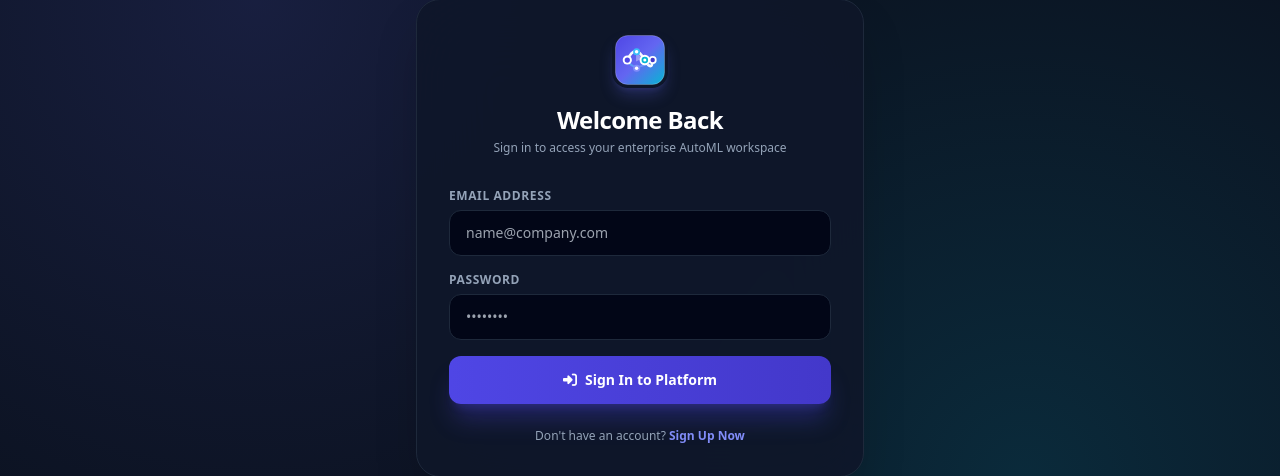
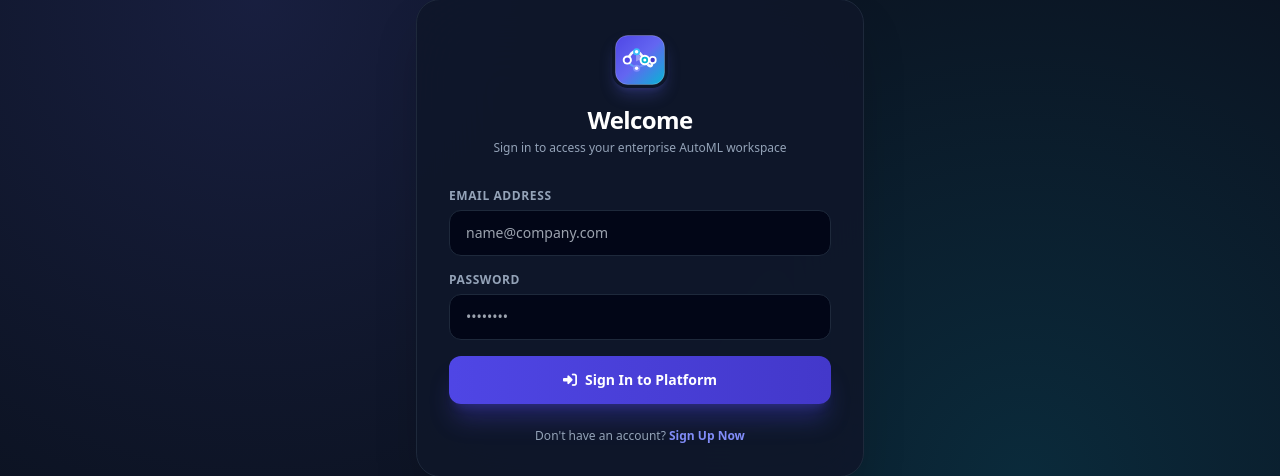
Before and after one commit to yazdan135/modelflow, a Flask app: page /login in a window 1280 px wide. Shown: the part 162-638 px from the top of the page. Run offline with Flask 3, Linux system fonts and the light colour scheme; some libraries are stand-ins or nearby versions.

Commit message:
latest 5

```diff
--- a/templates/login.html
+++ b/templates/login.html
@@ -31,7 +31,7 @@
         <div class="text-center mb-8">
             <img src="{{ url_for('static', filename='logo.svg') }}" alt="ModelFlow AI Logo"
                 class="w-14 h-14 rounded-2xl mx-auto shadow-lg shadow-indigo-500/25 mb-4 object-cover">
-            <h2 class="text-2xl font-extrabold text-white tracking-tight">Welcome Back</h2>
+            <h2 class="text-2xl font-extrabold text-white tracking-tight">Welcome</h2>
             <p class="text-xs text-slate-400 mt-1">Sign in to access your enterprise AutoML workspace</p>
         </div>
 
--- a/templates/projects.html
+++ b/templates/projects.html
@@ -11,8 +11,7 @@
     <div class="flex flex-col md:flex-row md:items-center justify-between gap-4 relative z-10">
         <div>
             <h2 class="text-2xl font-bold text-white tracking-tight flex items-center gap-2">
-                Welcome back, {{ current_user.first_name }} 👋
-
+                Welcome, {{ current_user.first_name }} 👋
             </h2>
             <p class="text-slate-400 text-sm mt-1 flex items-center gap-2">
                 <span>Active Project: <strong class="text-indigo-300 font-semibold">{{ current_project.name if current_project else 'No project active' }}</strong></span>
```
